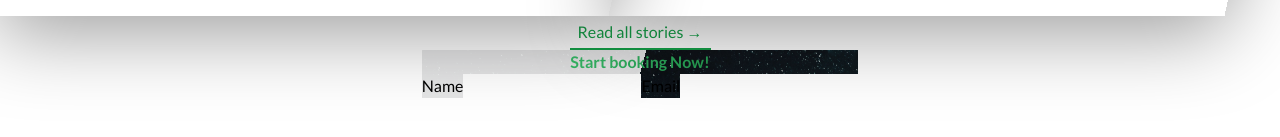
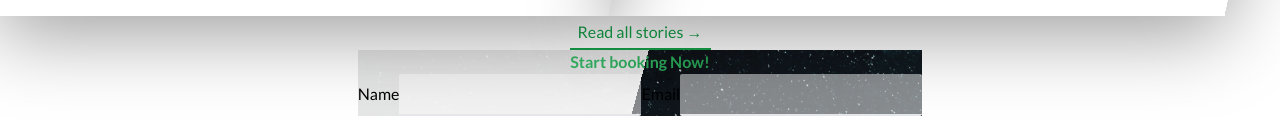
Before and after one commit to OmBharti999/pro, a Next.js app: page / in a window 1280 px wide. Shown: the part 3674-3811 px from the top of the page. Built offline with nearby package versions, Linux system fonts and the light colour scheme.

Commit message:
add custom input style

```diff
--- a/app/globals.css
+++ b/app/globals.css
@@ -16,6 +16,10 @@ body {
   @apply flex justify-center items-center;
 }
 
-.shadow-big{
+.shadow-big {
   box-shadow: 0 1rem 5rem rgba(0, 0, 0, 0.4);
 }
+
+.form-input {
+  @apply px-8 py-2 rounded-sm bg-white/50 focus:outline-none border-b-2 focus:border-green-500 focus:invalid:border-orange-600 focus:shadow-xl;
+}
```
